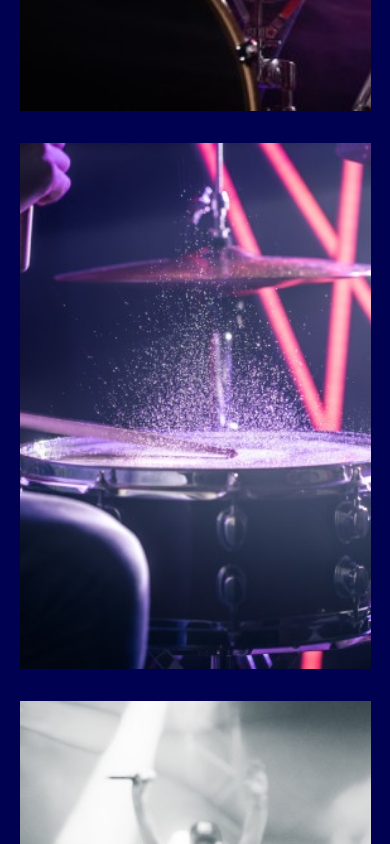
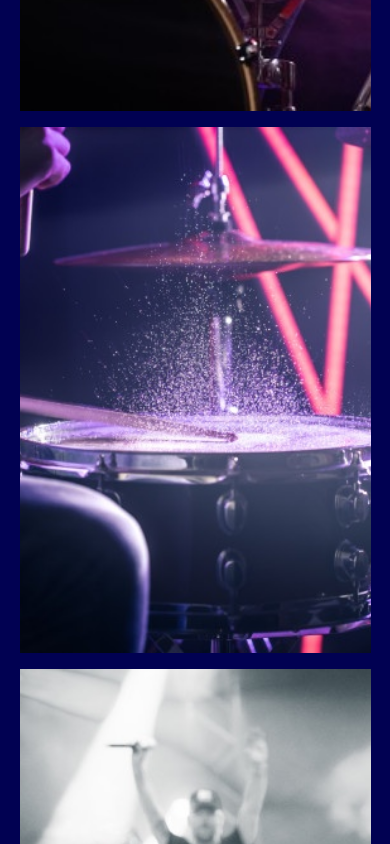
Before and after one commit to sbakhti00/exercice-html-css, a plain HTML site: page index.html in a window 390 px wide. Shown: the part 4660-5504 px from the top of the page. Drawn offline with Linux system fonts and the light colour scheme; a web font is replaced by a local one.

Commit message:
exercice d'intégration web

```diff
--- a/style.css
+++ b/style.css
@@ -499,13 +499,13 @@ button:hover {
     }
     .section6 .container-img {
         flex-direction: column;
-        padding: 0 2rem;
+        padding: 0 rem;
         width: 90%;
         padding-bottom: 4rem;
     }
     .section6 .img {
         width: 100%;
-        margin-bottom: 2rem;
+        margin-bottom: 1rem;
     }
 }
 
```
